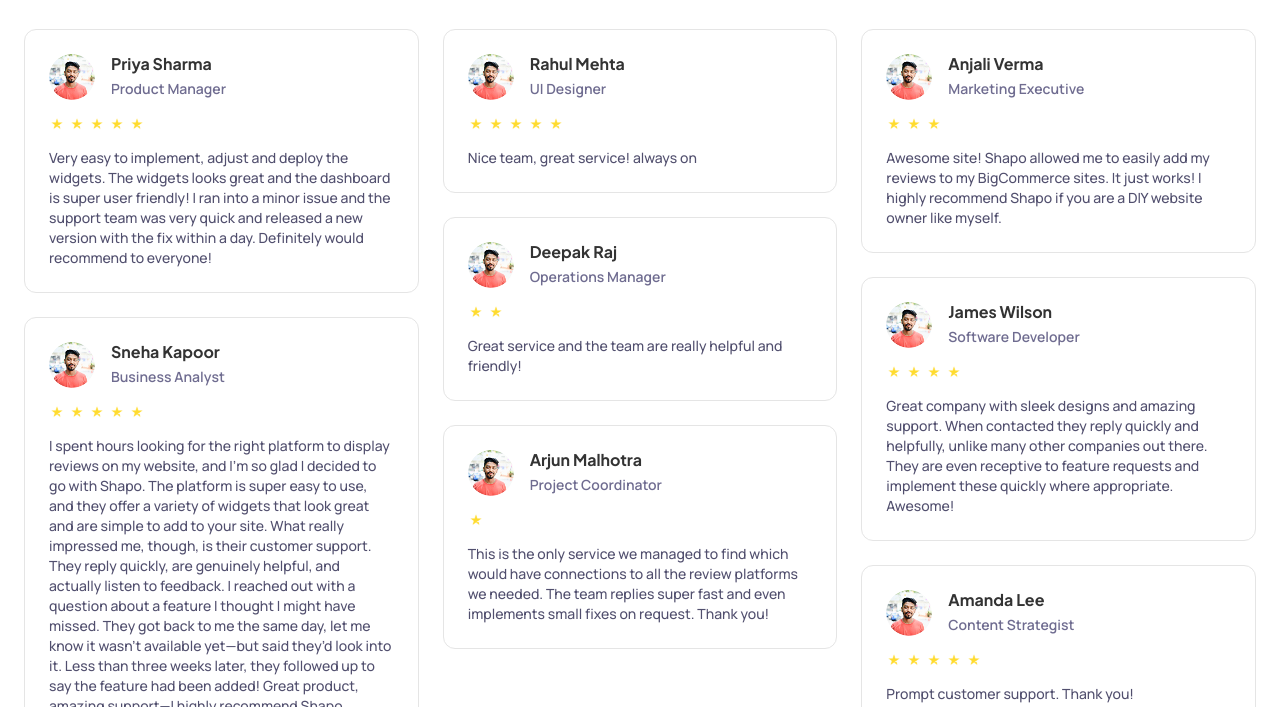
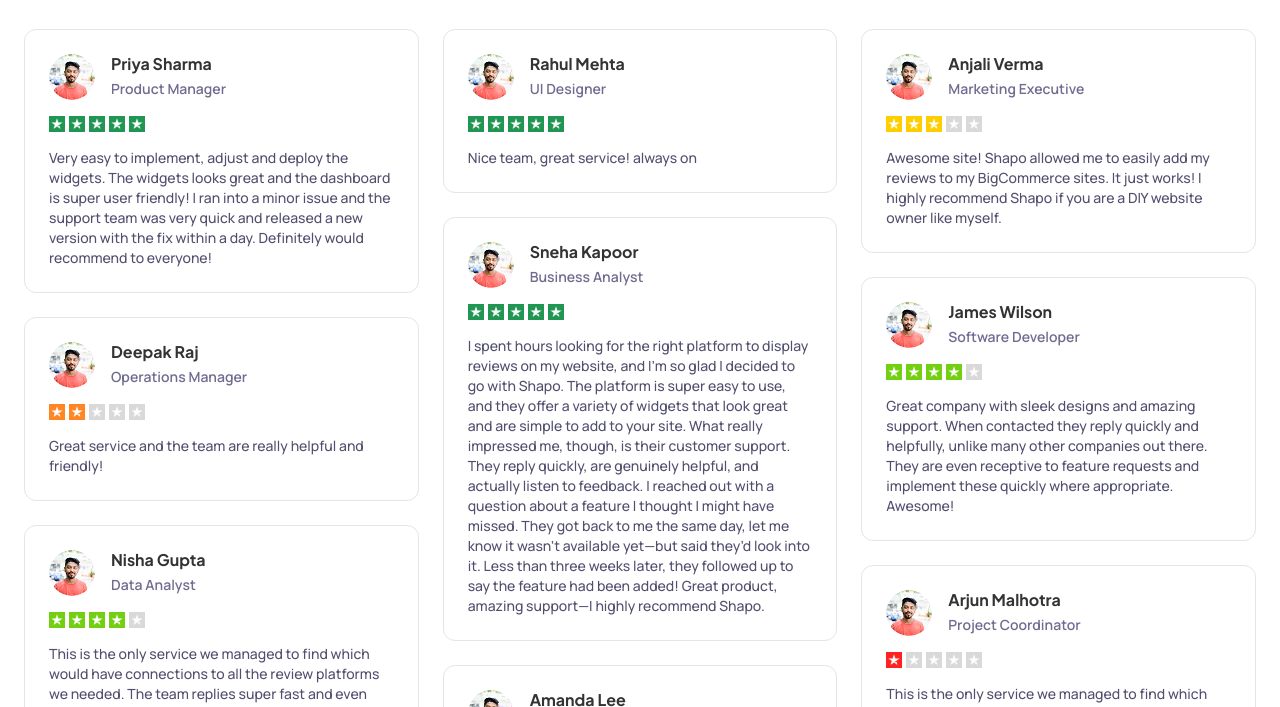
Before and after one commit to Anash45/reputeup, a plain HTML site: page widgets.html in a window 1280 px wide. Shown: the part 833-1540 px from the top of the page. Drawn offline with nearby package versions, Linux system fonts and the light colour scheme.

Commit message:
Fixed things and done.

```diff
--- a/css/style.css
+++ b/css/style.css
@@ -206,13 +206,27 @@
 .review-star{
     height: 16px;
     width: 16px;
-    opacity: 0.35;
+    background-color: #D9D9D9;
 }
 
-.review-star.filled{
-    opacity: 1;
-    filter: brightness(0) saturate(100%) invert(76%) sepia(69%)
-        saturate(478%) hue-rotate(359deg) brightness(102%) contrast(101%);
+.review-star.filled.rating-1{
+    background-color: #FF2222;
+}
+
+.review-star.filled.rating-2{
+    background-color: #FF8622;
+}
+
+.review-star.filled.rating-3{
+    background-color: #FFCE00;
+}
+
+.review-star.filled.rating-4{
+    background-color: #73CF11;
+}
+
+.review-star.filled.rating-5{
+    background-color: #219653;
 }
 
 /* FAQ Accordion Styles */
--- a/js/main.js
+++ b/js/main.js
@@ -63,7 +63,7 @@
         slidesPerView: 'auto',
         spaceBetween: 24,
         loop: true,
-        loopAdditionalSlides: 6,
+        loopAdditionalSlides: 20,
         speed: 6000,
         allowTouchMove: true,
         freeMode: true,
@@ -159,7 +159,7 @@
                 for (let starIndex = 1; starIndex <= 5; starIndex += 1) {
                     const filledClass = starIndex <= rating ? ' filled' : '';
                     starsHtml +=
-                        `<img src="./assets/images/empty-star.png" alt="Star" class="review-star${filledClass}">`;
+                        `<img src="./assets/images/empty-star.png" alt="Star" class="review-star${filledClass} rating-${rating}">`;
                 }
 
                 columnHtml += `
--- a/js/reviews.js
+++ b/js/reviews.js
@@ -20,17 +20,17 @@
       "Awesome site! Shapo allowed me to easily add my reviews to my BigCommerce sites. It just works! I highly recommend Shapo if you are a DIY website owner like myself.",
   },
   {
+    name: "Deepak Raj",
+    designation: "Operations Manager",
+    rating: 2,
+    review: "Great service and the team are really helpful and friendly!",
+  },
+  {
     name: "Sneha Kapoor",
     designation: "Business Analyst",
     rating: 5,
     review:
       "I spent hours looking for the right platform to display reviews on my website, and I’m so glad I decided to go with Shapo. The platform is super easy to use, and they offer a variety of widgets that look great and are simple to add to your site. What really impressed me, though, is their customer support. They reply quickly, are genuinely helpful, and actually listen to feedback. I reached out with a question about a feature I thought I might have missed. They got back to me the same day, let me know it wasn’t available yet—but said they’d look into it. Less than three weeks later, they followed up to say the feature had been added! Great product, amazing support—I highly recommend Shapo.",
-  },
-  {
-    name: "Deepak Raj",
-    designation: "Operations Manager",
-    rating: 2,
-    review: "Great service and the team are really helpful and friendly!",
   },
   {
     name: "James Wilson",
@@ -47,16 +47,16 @@
       "This is the only service we managed to find which would have connections to all the review platforms we needed. The team replies super fast and even implements small fixes on request. Thank you!",
   },
   {
+    name: "Amanda Lee",
+    designation: "Content Strategist",
+    rating: 5,
+    review: "Prompt customer support. Thank you!",
+  },
+  {
     name: "Arjun Malhotra",
     designation: "Project Coordinator",
     rating: 1,
     review:
       "This is the only service we managed to find which would have connections to all the review platforms we needed. The team replies super fast and even implements small fixes on request. Thank you!",
   },
-  {
-    name: "Amanda Lee",
-    designation: "Content Strategist",
-    rating: 5,
-    review: "Prompt customer support. Thank you!",
-  },
 ];
--- a/widgets.html
+++ b/widgets.html
@@ -404,7 +404,7 @@
             <div class="rounded-2xl bg-[#FBFBFB] px-6 py-6">
               <div class="space-y-5">
                 <img
-                  src="./assets/images/qr-reviews/qr-3.svg"
+                  src="./assets/images/qr-reviews/qr-5.svg"
                   alt="Size"
                   class="w-[50px] h-[50px]"
                 />
@@ -422,7 +422,7 @@
             <div class="rounded-2xl bg-[#FBFBFB] px-6 py-6">
               <div class="space-y-5">
                 <img
-                  src="./assets/images/qr-reviews/qr-4.svg"
+                  src="./assets/images/qr-reviews/qr-3.svg"
                   alt="Size"
                   class="w-[50px] h-[50px]"
                 />
@@ -441,7 +441,7 @@
             <div class="rounded-2xl bg-[#FBFBFB] px-6 py-6">
               <div class="space-y-5">
                 <img
-                  src="./assets/images/qr-reviews/qr-5.svg"
+                  src="./assets/images/qr-reviews/qr-4.svg"
                   alt="Size"
                   class="w-[50px] h-[50px]"
                 />
```
